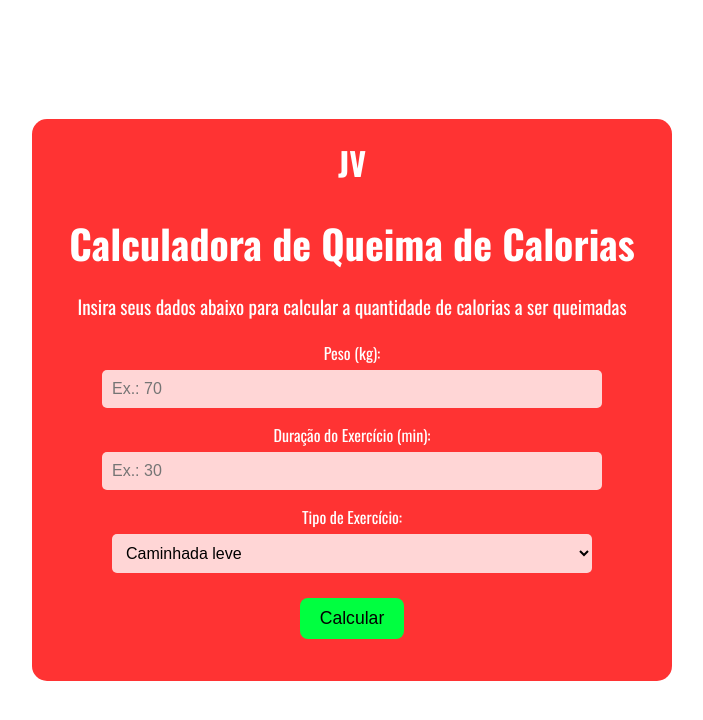
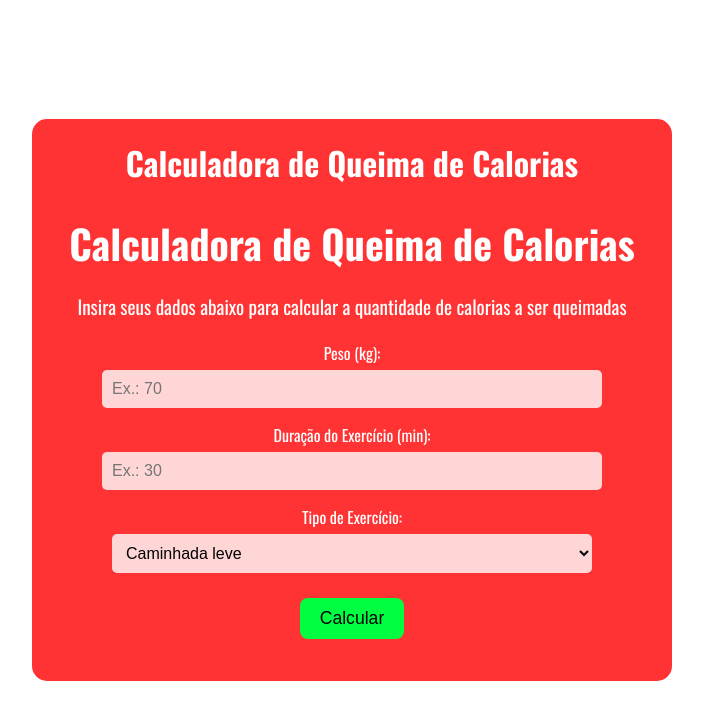
Before and after one commit to Bjorn1Ironside/Calculadora, a plain HTML site: page index.html in a window 1280 px wide. Shown: the whole page, without its empty margins (288-991 px from the left). Drawn offline with nearby package versions, Linux system fonts and the light colour scheme.

Commit message:
Update index.html

```diff
--- a/index.html
+++ b/index.html
@@ -3,7 +3,7 @@
 <head>
     <meta charset="UTF-8">
     <meta name="viewport" content="width=device-width, initial-scale=1.0">
-    <title>Calculadora de Queima de Calorias</title>
+    <title>Essa calculadora permite você calcular a quantidade de calorias a serem queimadas</title>
     <style>
         @import url('https://fonts.googleapis.com/css2?family=Oswald:wght@400;500;700&display=swap');
 
@@ -84,7 +84,7 @@
 <body>
     <div class="container">
         <div class="header">
-            <div class="logo">JV</div>
+            <div class="logo">Calculadora de Queima de Calorias</div>
         </div>
         <h1 class="title">Calculadora de Queima de Calorias</h1>
         <p class="description">
```
